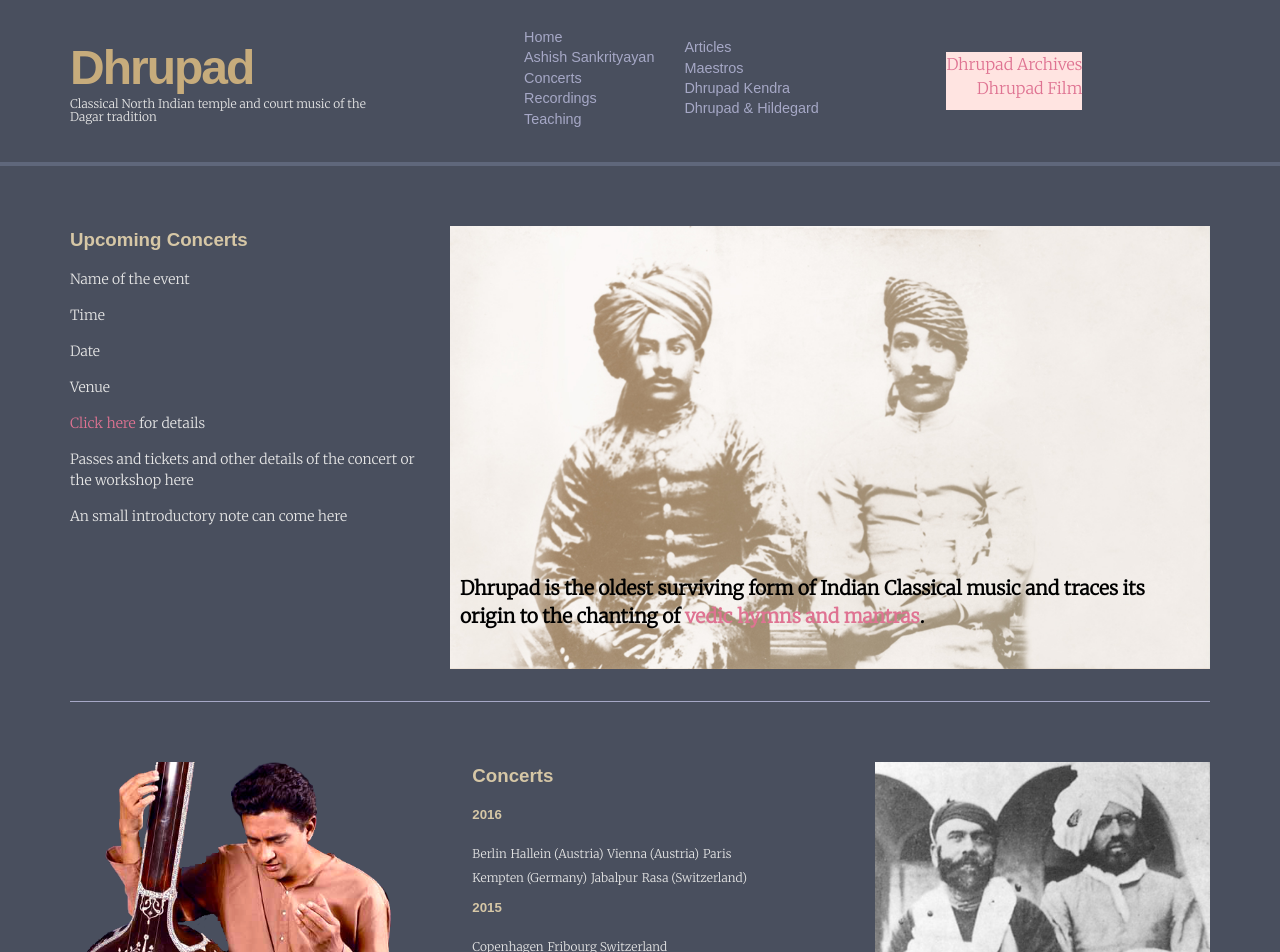
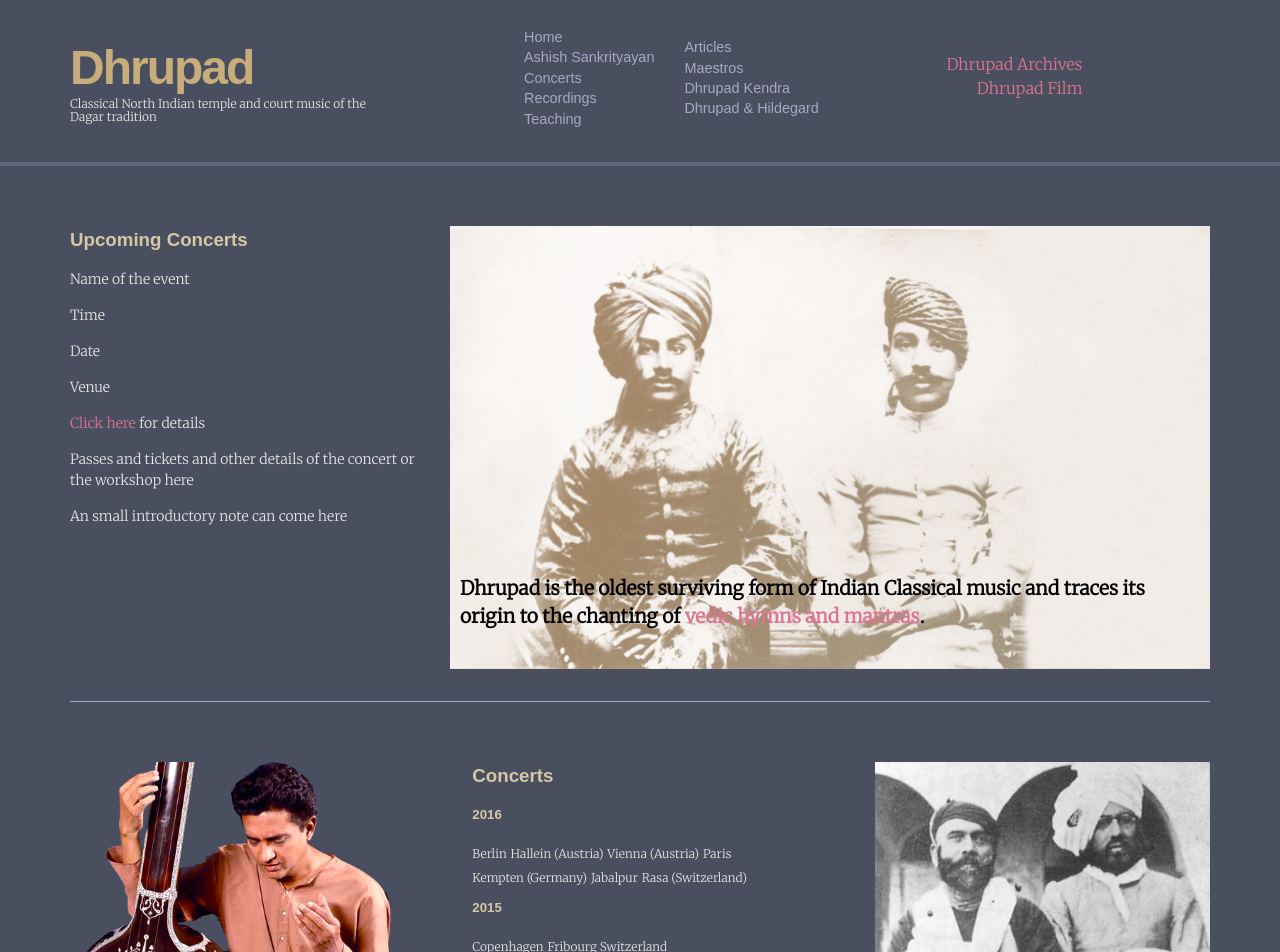
Before and after one commit to sama66/q3, a Jekyll site: the page built from index.html, in a window 1280 px wide. Shown: the top 952 px of the page. Built offline with Jekyll 4.4.1, drawn with Linux system fonts in a browser that asks for light colours; some web fonts are replaced.

Commit message:
minor misty

```diff
--- a/_sass/_header.scss
+++ b/_sass/_header.scss
@@ -32,7 +32,6 @@ header {
 }
 ul.out-site {
   text-align: right;
-  background: mistyrose;
 }
 .site-title {
 
```
